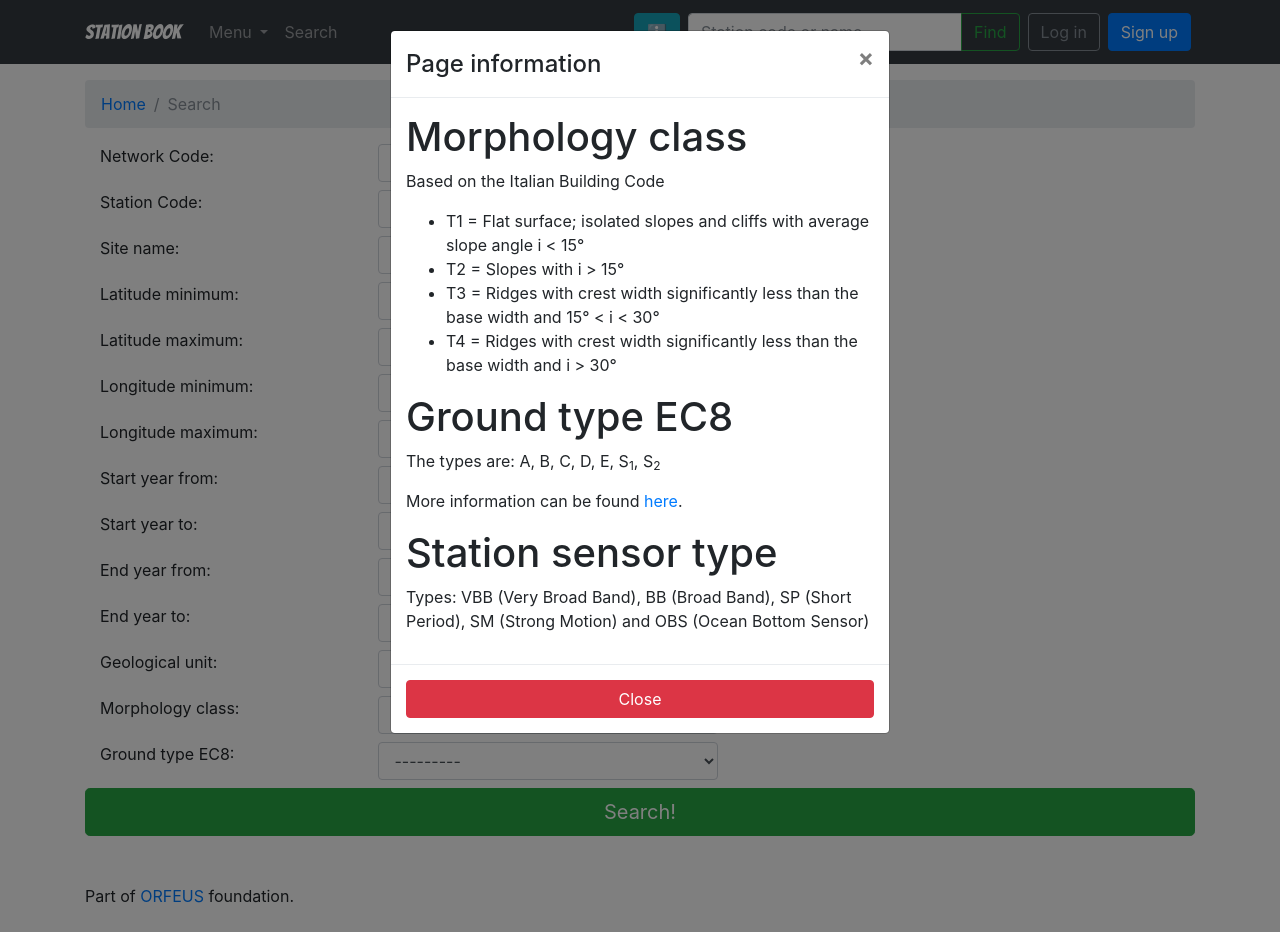
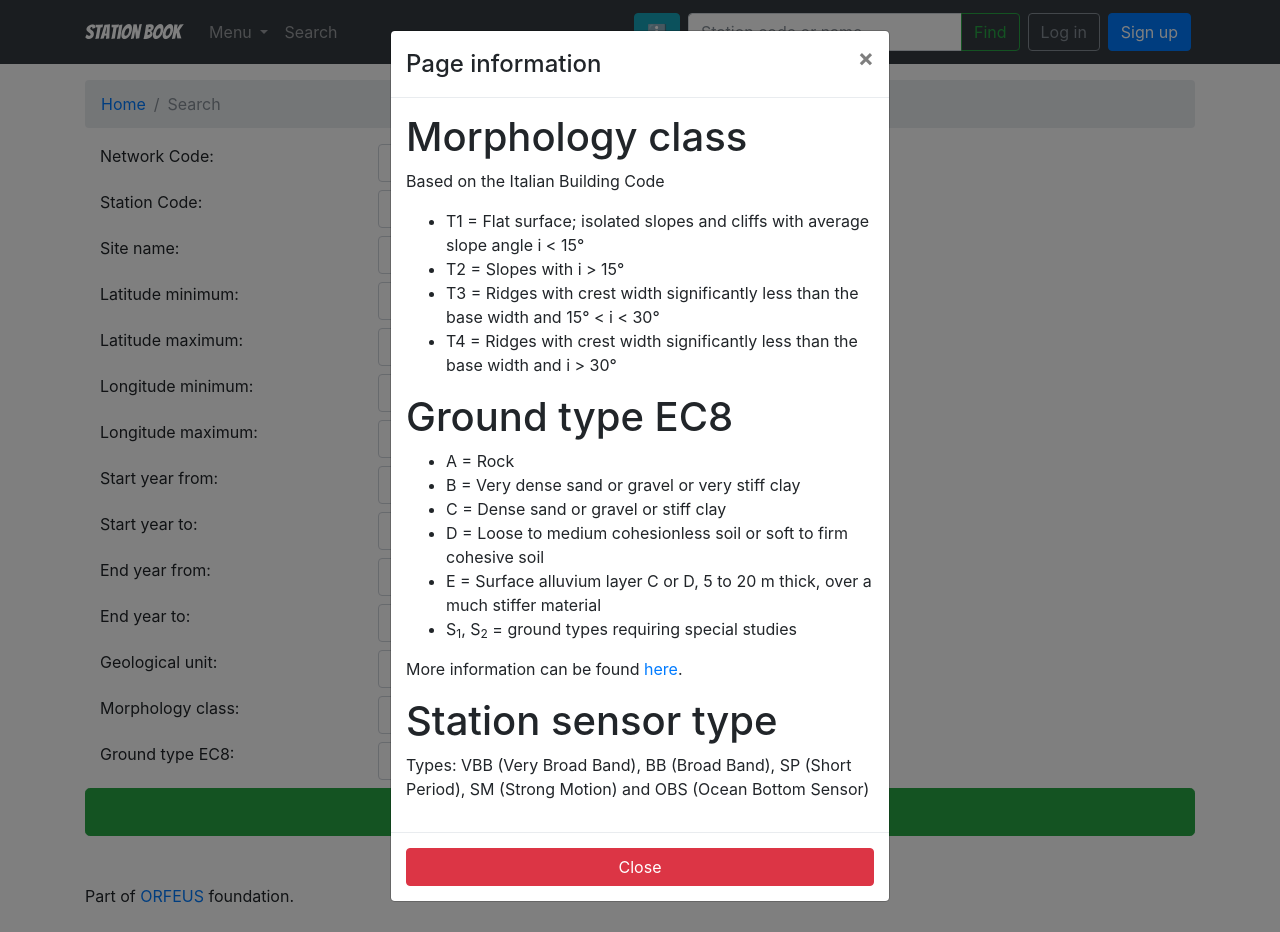
Before and after one commit to EIDA/stationbook, a Django app: a page that uses src/stationbook/templates/station_legend.html in a window 1280 px wide, after a click on "ℹ️". Run offline with Django 3.2, Linux system fonts and the light colour scheme; parts of the project's set-up code (start-up, migrations or seed data) failed here and were passed over; some libraries are stand-ins or nearby versions.

Commit message:
Modified station legend modal window

```diff
--- a/src/stationbook/templates/station_legend.html
+++ b/src/stationbook/templates/station_legend.html
@@ -7,7 +7,14 @@
     <li>T4 = Ridges with crest width significantly less than the base width and i > 30°</li>
 </ul>
 <h1>Ground type EC8</h1>
-<p>The types are: A, B, C, D, E, S<sub>1</sub>, S<sub>2</sub></p>
+<ul>
+    <li>A = Rock</li>
+    <li>B = Very dense sand or gravel or very stiff clay</li>
+    <li>C = Dense sand or gravel or stiff clay</li>
+    <li>D = Loose to medium cohesionless soil or soft to firm cohesive soil</li>
+    <li>E = Surface alluvium layer C or D, 5 to 20 m thick, over a much stiffer material</li>
+    <li>S<sub>1</sub>, S<sub>2</sub> = ground types requiring special studies</li>
+</ul>
 <p>More information can be found <a href="http://eurocodes.jrc.ec.europa.eu/doc/WS2008/EN1998_1_Carvalho.pdf#page=13&zoom=auto,46,-177" target="_blank">here</a>.</p>
 <h1>Station sensor type</h1>
 <p>Types: VBB (Very Broad Band), BB (Broad Band), SP (Short Period), SM (Strong Motion) and OBS (Ocean Bottom Sensor)</p>
```
